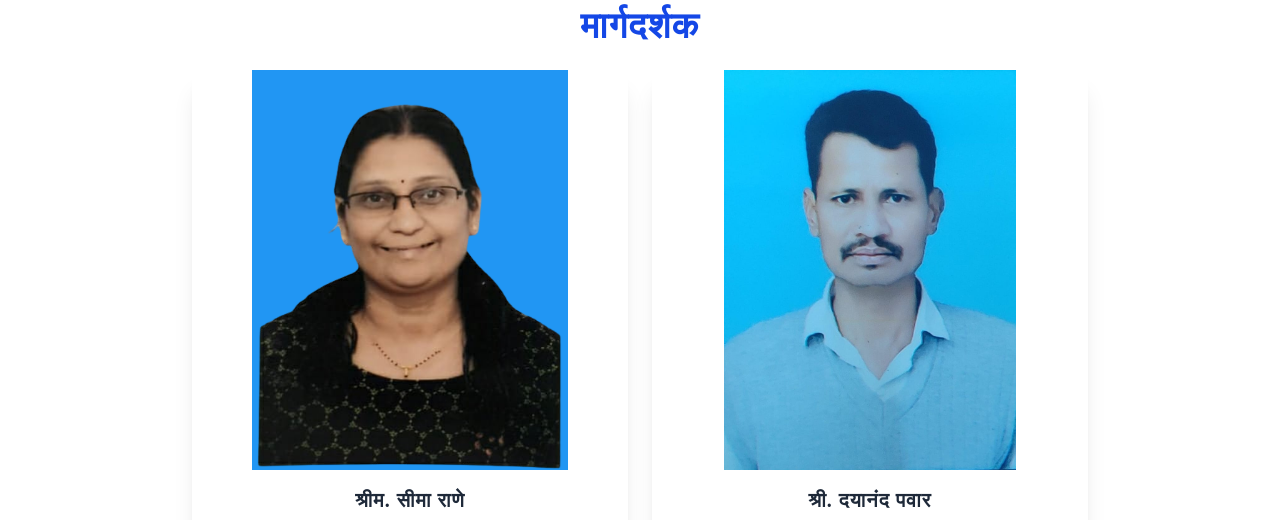
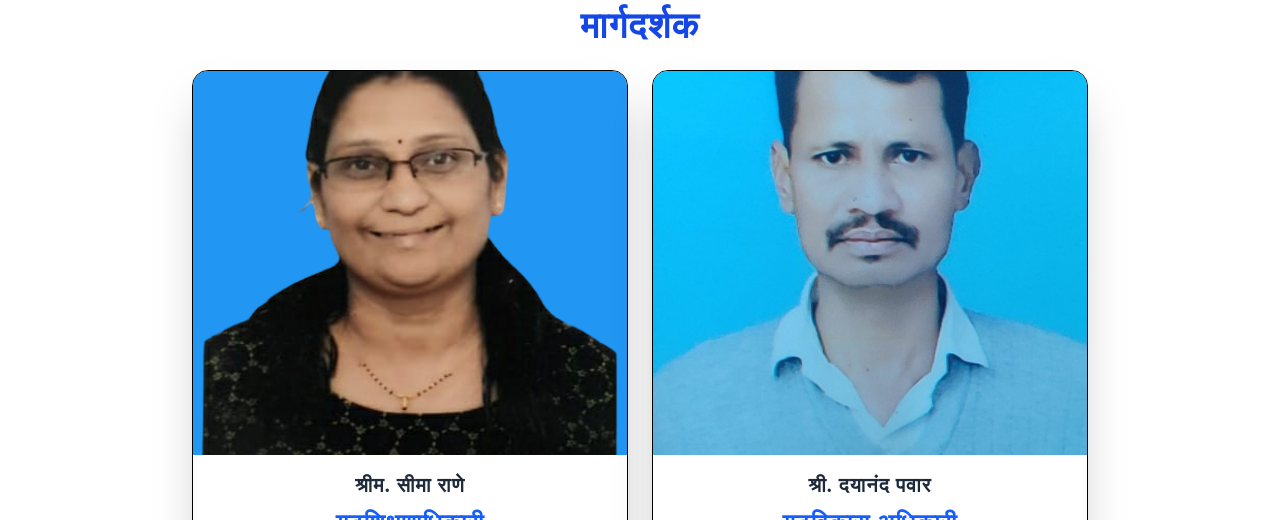
Before and after one commit to evsachin/panchayat-samiti-website, a React (Vite) app: page / in a window 1280 px wide. Shown: the part 878-1398 px from the top of the page. Built offline with nearby package versions, Linux system fonts and the light colour scheme.

Commit message:
added animaion in margadarshak

```diff
--- a/package.json
+++ b/package.json
@@ -11,6 +11,7 @@
   },
   "dependencies": {
     "@tailwindcss/vite": "^4.1.4",
+    "framer-motion": "^12.8.0",
     "lucide-react": "^0.503.0",
     "react": "^19.0.0",
     "react-dom": "^19.0.0",
--- a/src/pages/Margdarshak.jsx
+++ b/src/pages/Margdarshak.jsx
@@ -1,4 +1,5 @@
 import React from "react";
+import { motion } from "framer-motion";
 import seema from "../assets/images/seema.png";
 import bheem from "../assets/images/bheem.jpeg";
 
@@ -8,31 +9,46 @@ export default function Margdarshak() {
       name: "श्रीम. सीमा राणे",
       position: "गटशिक्षणाधिकारी",
       office: "पंचायत समिती पारनेर",
-      image: seema, // replace with actual image URLs
+      image: seema,
     },
     {
       name: "श्री. दयानंद पवार",
       position: "गटविकास अधिकारी",
       office: "पंचायत समिती पारनेर",
-      image: bheem, // replace with actual image URLs
+      image: bheem,
     },
   ];
 
   return (
-    <div className="p-6">
-      <h1 className="text-4xl font-bold mb-6 text-center text-blue-700">
+    <motion.div
+      className="p-6"
+      initial={{ opacity: 0 }}
+      animate={{ opacity: 1 }}
+      transition={{ duration: 0.8 }}
+    >
+      <motion.h1
+        className="text-4xl font-bold mb-6 text-center text-blue-700"
+        initial={{ y: -20, opacity: 0 }}
+        animate={{ y: 0, opacity: 1 }}
+        transition={{ duration: 0.6 }}
+      >
         मार्गदर्शक
-      </h1>
+      </motion.h1>
+
       <div className="grid grid-cols-1 sm:grid-cols-2 gap-6 max-w-4xl mx-auto">
         {officers.map((officer, index) => (
-          <div
+          <motion.div
             key={index}
-            className="bg-white shadow-xl rounded-lg overflow-hidden transition-transform hover:scale-105 border-0"
+            className="bg-white shadow-2xl hover:shadow-blue-300 rounded-2xl overflow-hidden transition-all duration-300 hover:scale-105 border"
+            initial={{ opacity: 0, y: 30 }}
+            whileInView={{ opacity: 1, y: 0 }}
+            viewport={{ once: true }}
+            transition={{ delay: index * 0.2, duration: 0.6 }}
           >
             <img
               src={officer.image}
               alt={officer.name}
-              className="w-4/4 h-100 object-scale-down"
+              className="w-full h-96 object-cover"
             />
             <div className="p-4 text-center">
               <h2 className="text-xl font-semibold text-gray-800 mb-2">
@@ -43,9 +59,9 @@ export default function Margdarshak() {
               </p>
               <p className="text-gray-600 text-xl mt-1">{officer.office}</p>
             </div>
-          </div>
+          </motion.div>
         ))}
       </div>
-    </div>
+    </motion.div>
   );
 }
```
Also changed, not shown: 1 other file (tests, documents, lock files or other folders).
